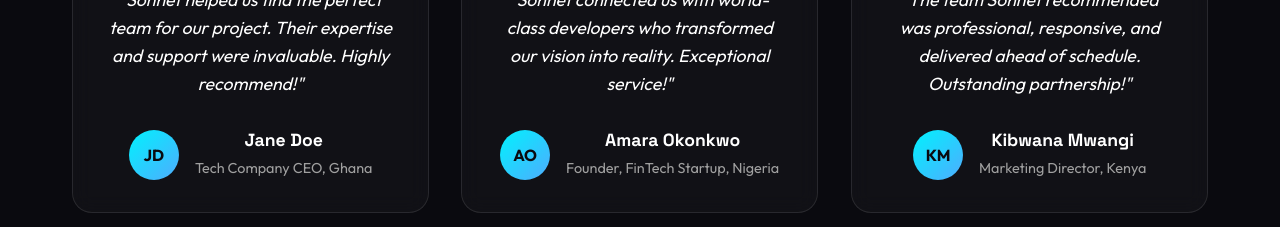
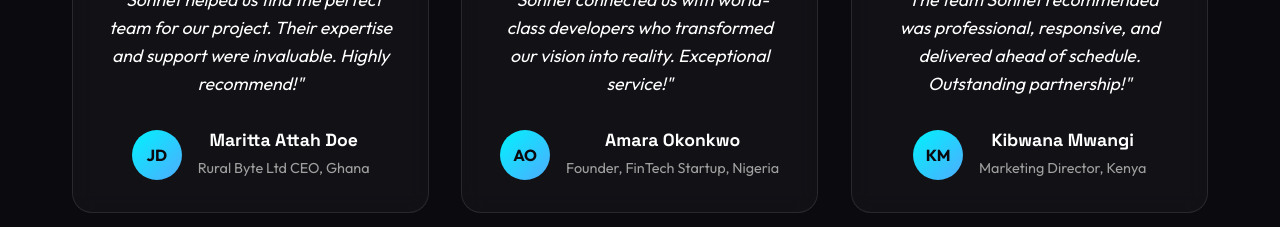
Before and after one commit to sonnetechgh-lang/Web-Project, a plain HTML site: page index.html in a window 1280 px wide. Shown: the part 3560-3787 px from the top of the page. Drawn offline with nearby package versions, Linux system fonts and the light colour scheme.

Commit message:
Update index.html

```diff
--- a/index.html
+++ b/index.html
@@ -292,8 +292,8 @@
                         <div class="testimonial-author">
                             <div class="author-avatar">JD</div>
                             <div class="author-info">
-                                <h4>Jane Doe</h4>
-                                <span>Tech Company CEO, Ghana</span>
+                                <h4> Maritta Attah Doe</h4>
+                                <span> Rural Byte Ltd CEO, Ghana</span>
                             </div>
                         </div>
                     </div>
```
